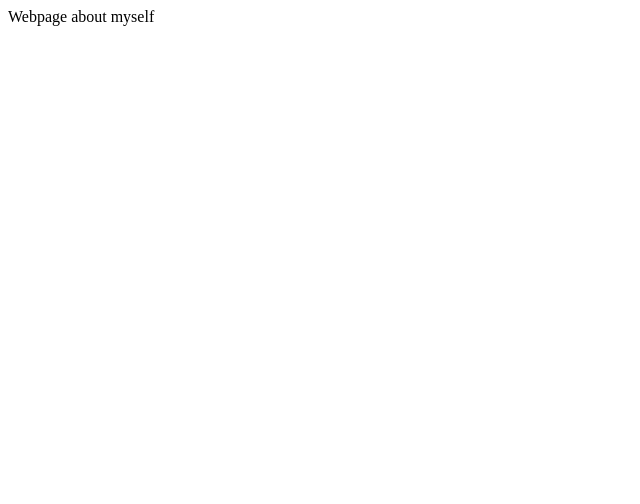
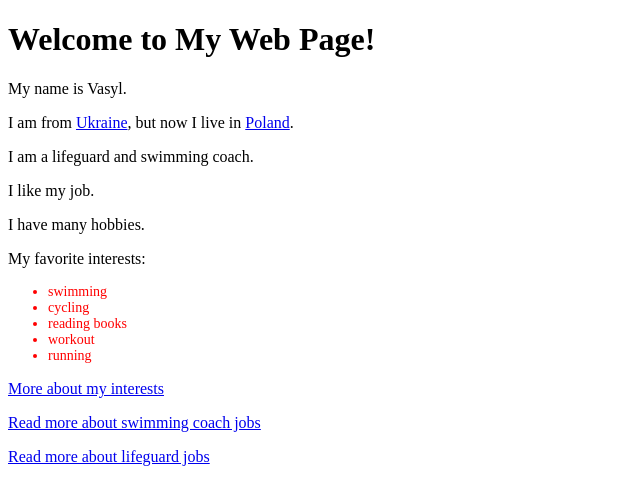
Before and after one commit to VasylRyan/edxW, a plain HTML site: page project0/index.html in a window 1280 px wide. Shown: the whole page, without its empty margins (0-640 px from the left). Drawn offline with Linux system fonts and the light colour scheme.

Commit message:
added first content

```diff
--- a/project0/index.html
+++ b/project0/index.html
@@ -2,8 +2,33 @@
 <html>
     <head>
         <title>Webpage about myself</title>
+        <link rel="stylesheet" href="variables/variables.css">
     </head>
     <body>
-        Webpage about myself
+
+      <h1></h1>
+
+      <p>My name is Vasyl.</p>
+
+      <p>I am from <a href="https://en.wikipedia.org/wiki/Ukraine">Ukraine</a>,
+          but now I live in <a href="https://en.wikipedia.org/wiki/Poland">Poland</a>.</p>
+      <p>I am a lifeguard and swimming coach.</p>
+      <p>I like my job.</p>
+      <p>I have many hobbies.</p>
+      <p>My favorite interests:
+        <ul>
+          <li>swimming</li>
+          <li>cycling</li>
+          <li>reading books</li>
+          <li>workout</li>
+          <li>running</li>
+        </ul>
+      </p>
+
+
+      <p><a href="./webpage/interests.html">More about my interests</a></p>
+      <p><a href="./webpage/coach.html">Read more about swimming coach jobs</a></p>
+      <p><a href="./webpage/lifeguard.html">Read more about lifeguard jobs</a></p>
+
     </body>
 </html>
```
Also changed, not shown: project0/coach.html (deleted, +0 -9 lines), project0/interests.html (deleted, +0 -9 lines), project0/lifeguard.html (deleted, +0 -9 lines), project0/webpage/coach.html (added, +15 -0 lines), project0/webpage/interests.html (added, +12 -0 lines), project0/webpage/lifeguard.html (added, +12 -0 lines), project0/notes_about_my_website.txt, project0/variables/variables.css (added), project0/variables/variables.scss (added), 1 other file.
